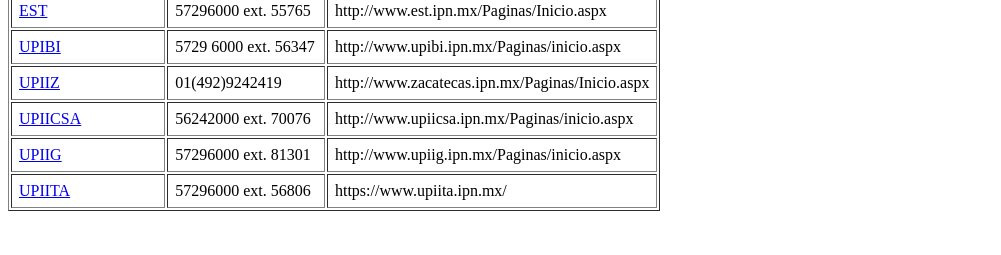
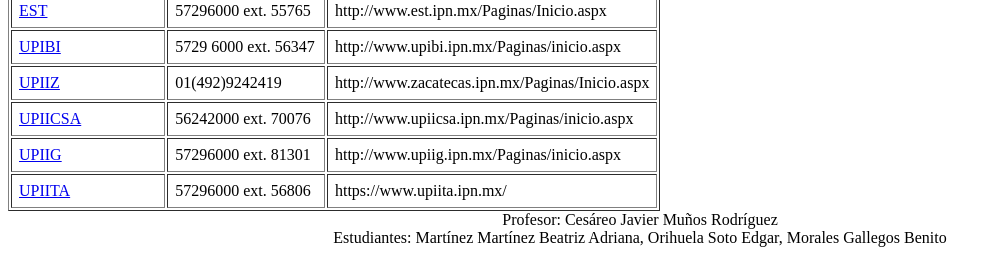
Before and after one commit to benimg/first-news-app, a Flask app: page / in a window 1280 px wide. Shown: the part 1669-1924 px from the top of the page, without its empty margins (0-1001 px from the left). Before the commit the page ends 1880 px from the top, so only its background shows below. Run offline with Flask 2, Linux system fonts and the light colour scheme; some libraries are stand-ins or nearby versions.

Commit message:
Froze my app

```diff
--- a/templates/index.html
+++ b/templates/index.html
@@ -33,6 +33,12 @@
             </tr>
         {% endfor %}
         </table>
+	<center>
+	<th>Profesor: Cesáreo Javier Muños Rodríguez <th>
+	</center>
+	<center>
+	<th>Estudiantes: Martínez Martínez Beatriz Adriana, Orihuela Soto Edgar, Morales Gallegos Benito <th>
+	</center>
         <script type="text/javascript">
             var map = L.map('map').setView([19.511179,-99.125700], 10);
             var osmLayer = new L.TileLayer('http://{s}.tile.openstreetmap.org/{z}/{x}/{y}.png', {
```
